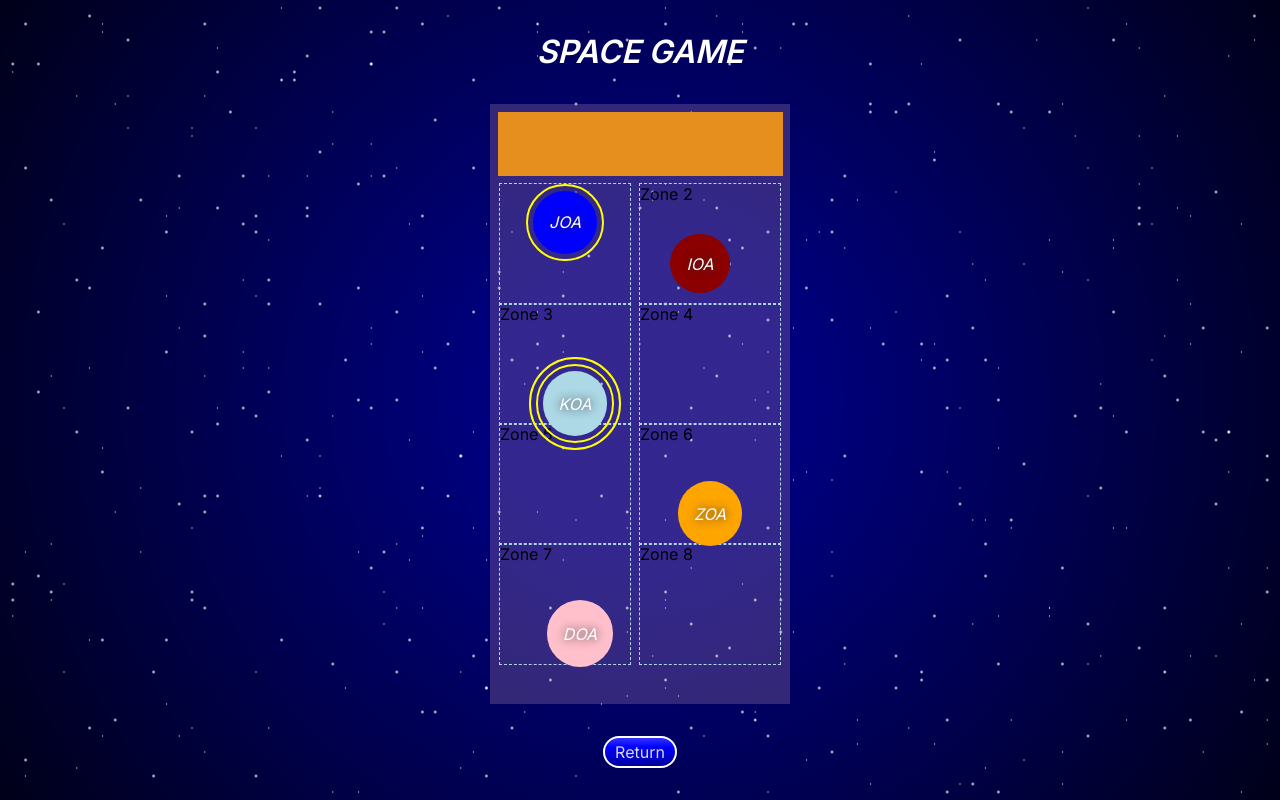
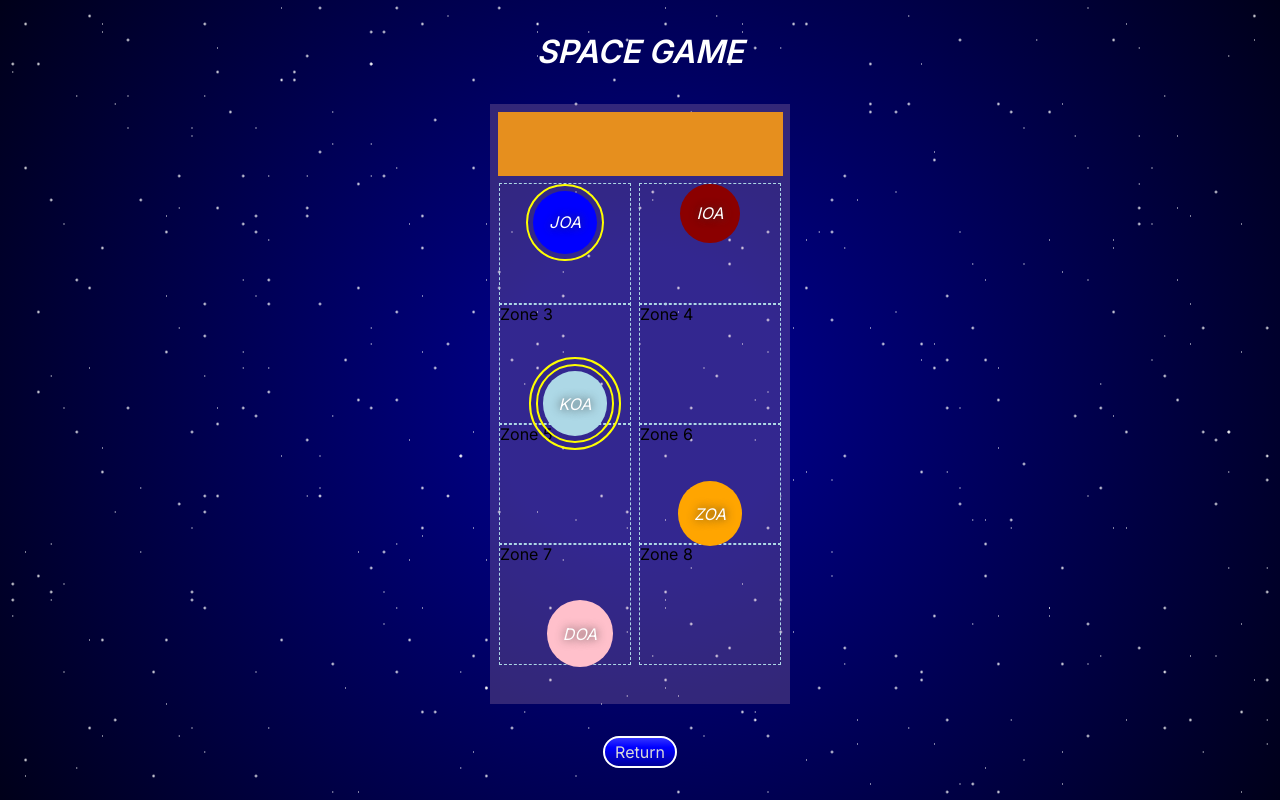
Before and after one commit to franco-ortega/space-game, a Next.js app: page /game in a window 1280 px wide. Built offline with nearby package versions, Linux system fonts and the light colour scheme.

Commit message:
move Ioa into ZoneTwo

```diff
--- a/app/components/game/GameBoard.tsx
+++ b/app/components/game/GameBoard.tsx
@@ -3,6 +3,7 @@ import PlanetContainer from '../planets/PlanetContainer';
 import SpaceDock from '../spaceDock/SpaceDock';
 import ZoneOne from '../zones/ZoneOne';
 import ZoneTemplate from '../zones/ZoneTemplate';
+import ZoneTwo from '../zones/ZoneTwo';
 import styles from './GameBoard.module.css';
 
 type Props = {};
@@ -12,16 +13,7 @@ export default function GameBoard({}: Props) {
 		<main className={styles.GameBoard}>
 			<SpaceDock />
 			<ZoneOne />
-			<ZoneTemplate
-				zoneData={{
-					zoneCoordinates: {
-						column: '16 / 30',
-						row: '5 / 11',
-					},
-				}}
-			>
-				Zone 2
-			</ZoneTemplate>
+			<ZoneTwo />
 			<ZoneTemplate
 				zoneData={{
 					zoneCoordinates: {
@@ -93,7 +85,7 @@ export default function GameBoard({}: Props) {
 					rings: 1,
 				}}
 			/> */}
-			<PlanetContainer
+			{/* <PlanetContainer
 				planetData={{
 					name: 'IOA',
 					color: 'darkred',
@@ -103,7 +95,7 @@ export default function GameBoard({}: Props) {
 					},
 					rings: 0,
 				}}
-			/>
+			/> */}
 			<PlanetContainer
 				planetData={{
 					name: 'KOA',
--- /dev/null
+++ b/app/components/zones/ZoneTwo.tsx
@@ -0,0 +1,30 @@
+import React from 'react';
+import ZoneTemplate from './ZoneTemplate';
+import PlanetContainer from '../planets/PlanetContainer';
+
+type Props = {};
+
+export default function ZoneTwo({}: Props) {
+	return (
+		<ZoneTemplate
+			zoneData={{
+				zoneCoordinates: {
+					column: '16 / 30',
+					row: '5 / 11',
+				},
+			}}
+		>
+			<PlanetContainer
+				planetData={{
+					name: 'IOA',
+					color: 'darkred',
+					coordinates: {
+						column: '17 / 27',
+						row: '6 / 12',
+					},
+					rings: 0,
+				}}
+			/>
+		</ZoneTemplate>
+	);
+}
```
